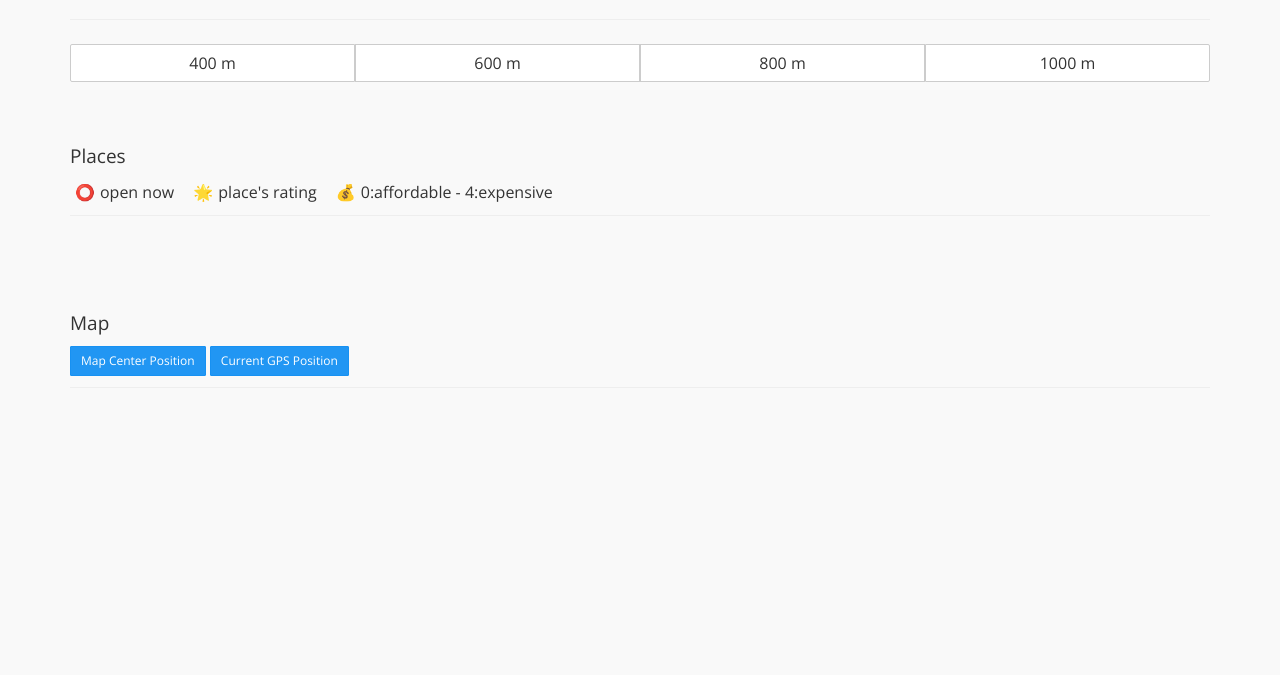
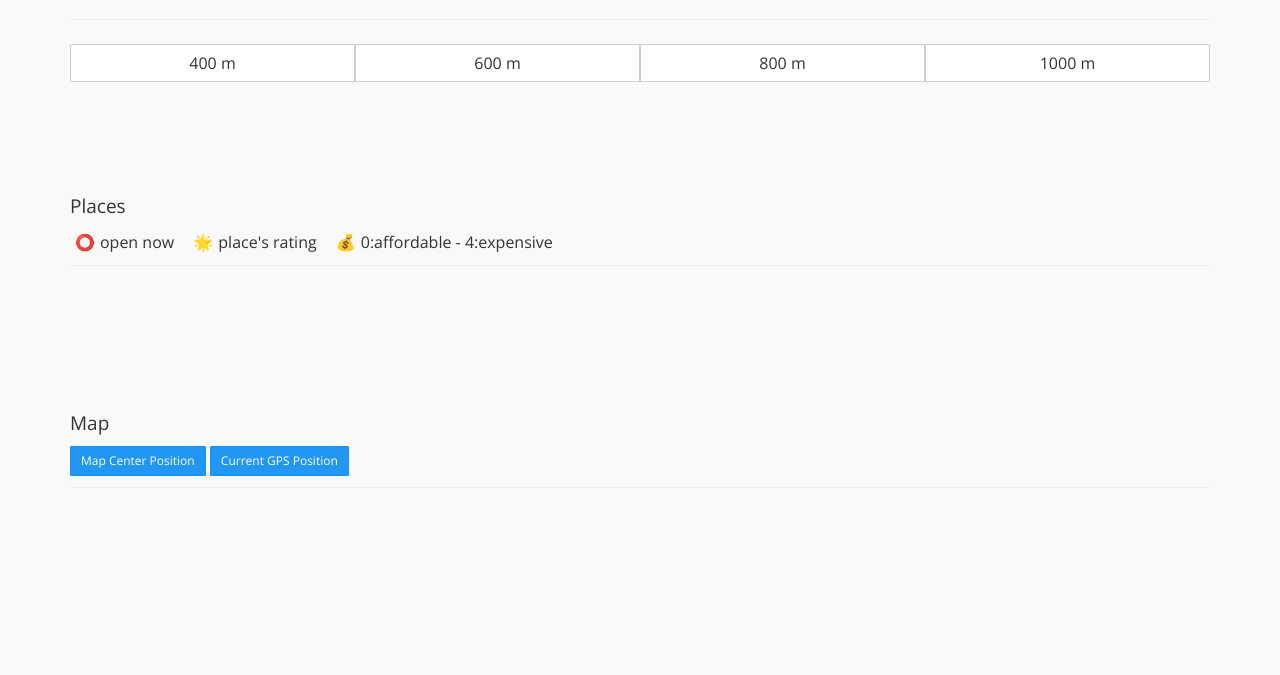
Before and after one commit to qoAopx/todays-lunch, a website: page public/index.html in a window 1280 px wide. Shown: the part 125-800 px from the top of the page. Drawn offline with nearby package versions, Linux system fonts and the light colour scheme; some packages are replaced by stand-ins of ours.

Commit message:
[change] padding

```diff
--- a/public/app/main.css
+++ b/public/app/main.css
@@ -21,7 +21,7 @@ body {
     padding: 0 14px;
 }
 
-.top_margin {
+.bs-docs-section {
     padding-top: 50px;
 }
 
```
